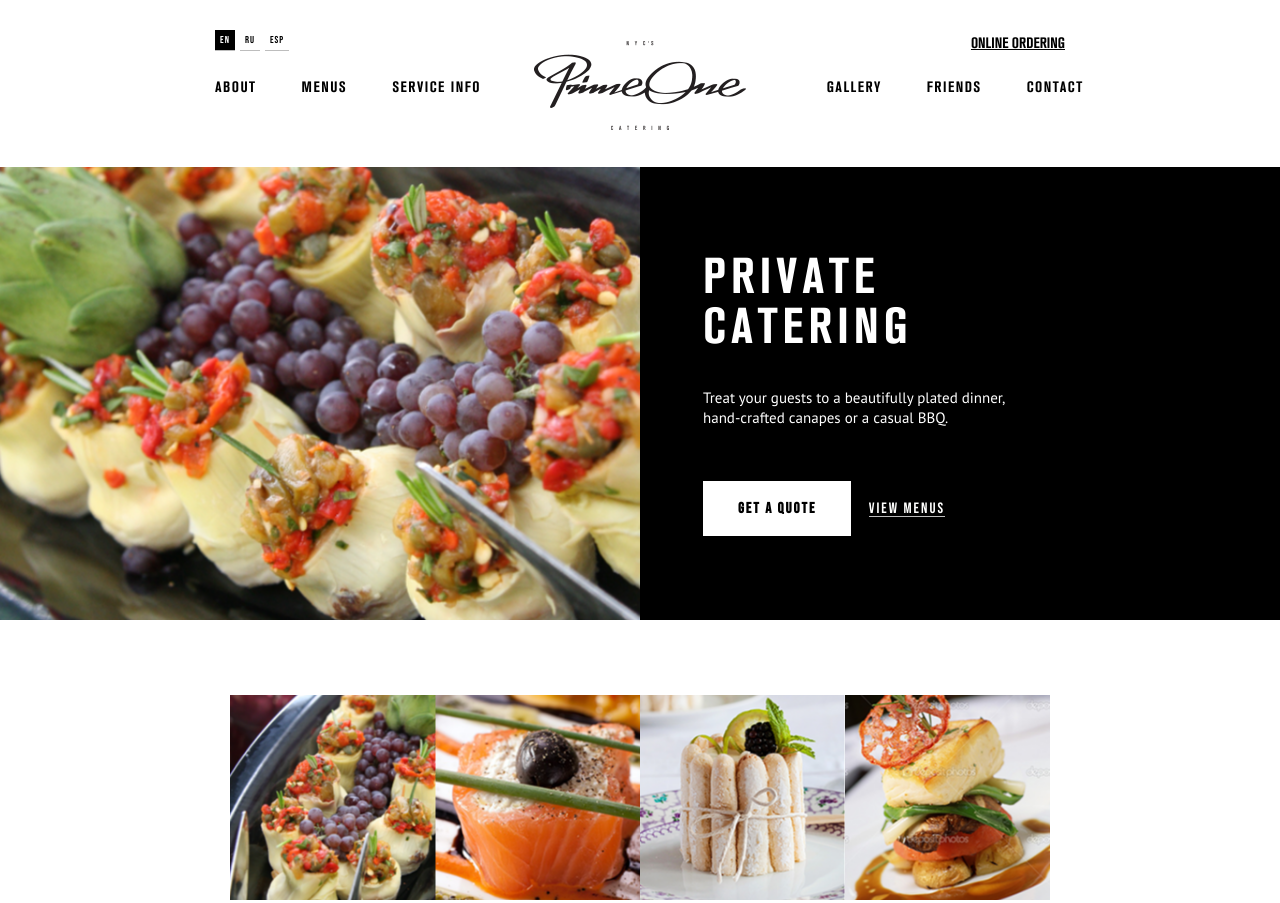
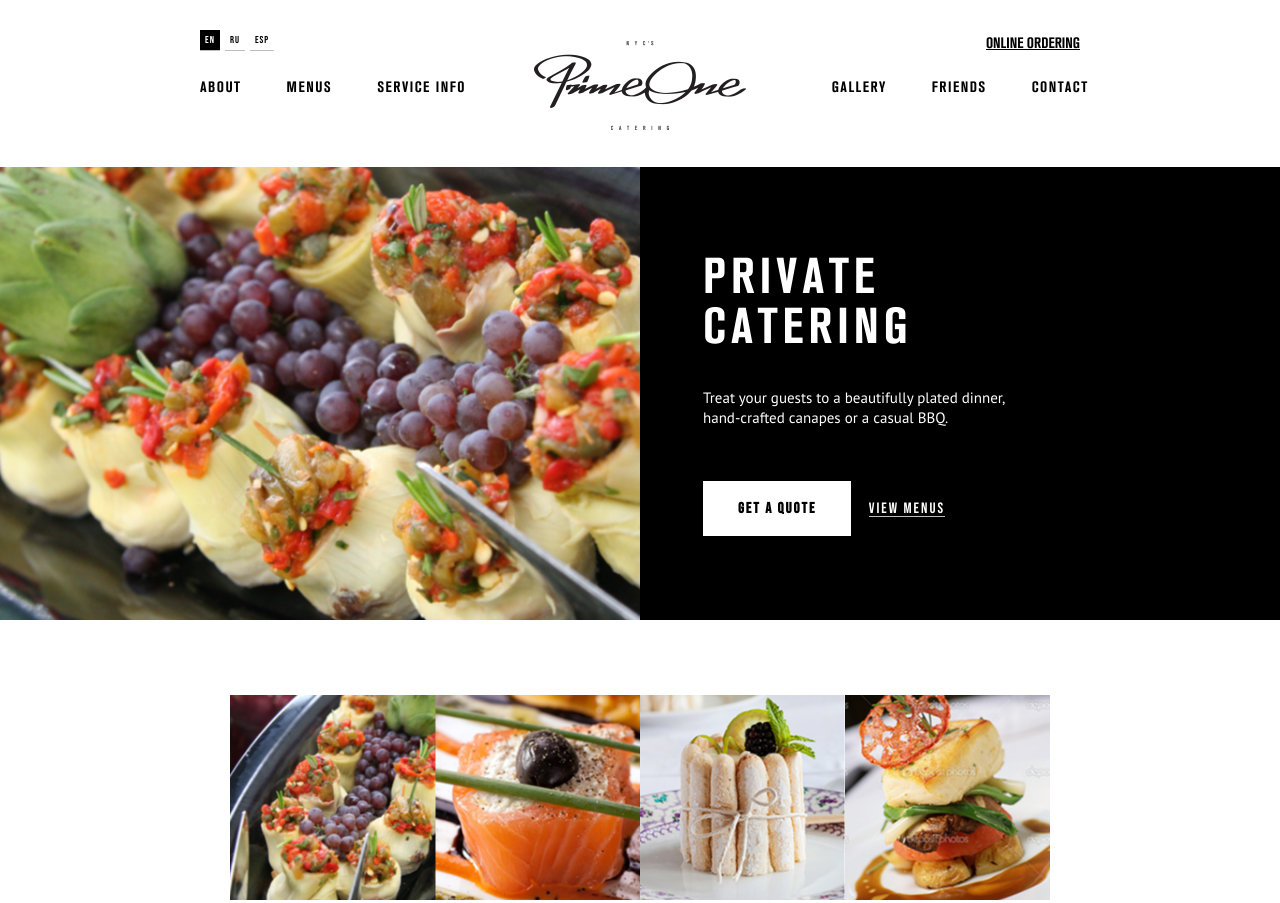
Before and after one commit to dashapetrischeva/dashapetrischeva.github.io, a plain HTML site: page works/PrimeOne/index.html in a window 1280 px wide. Shown: the top 903 px of the page. Drawn offline with nearby package versions, Linux system fonts and the light colour scheme.

Commit message:
Add files via upload
убрала падинги)

```diff
--- a/works/PrimeOne/scss/style.scss
+++ b/works/PrimeOne/scss/style.scss
@@ -26,7 +26,6 @@ body{
 
 .header {
 	&__content{
-		padding-inline:15px;
 	}
 	&__top {
 		z-index:50;
```
Also changed, not shown: works/PrimeOne/css/style.css.
